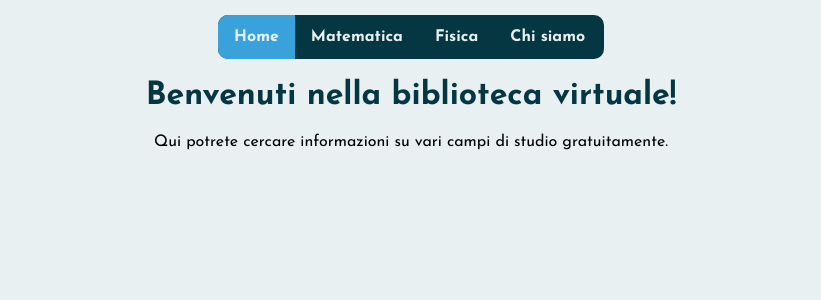
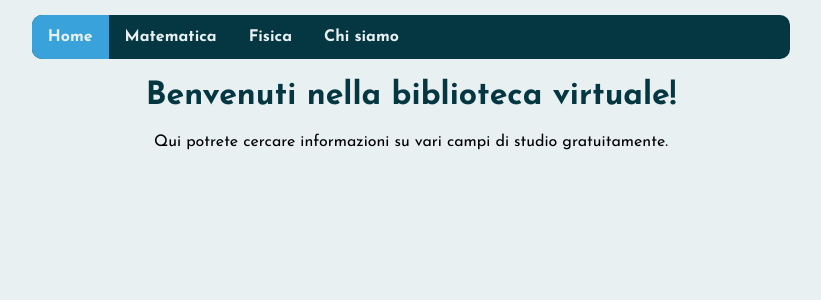
Before and after one commit to neogauss7/Bilbiolteca_digitale, a PHP site: page / in a window 1280 px wide. Shown: the top 300 px of the page, without its empty margins (229-1050 px from the left). Run offline with PHP 8.4, Linux system fonts and the light colour scheme.

Commit message:
Update style.css

```diff
--- a/style.css
+++ b/style.css
@@ -18,13 +18,13 @@ p {
 ul {
     list-style-type: none;
     margin-top: 15px;
-    margin-left: auto;
-    margin-right: auto;
+    margin-left: 20%;
+    margin-right:20%;
     padding: 0;
     overflow: hidden;
     background-color: rgb(5, 55, 66);
     border-radius: 10px;
-    width: 385.9px;
+
 }
 li {
     float: left;
```
